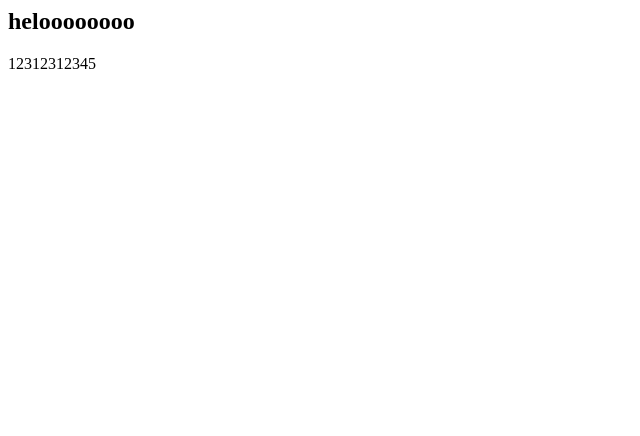
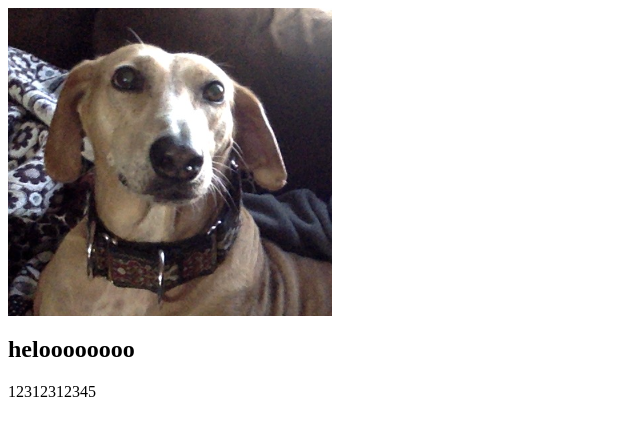
Before and after one commit to gitwidit/gitwidit.github.io, a plain HTML site: page index.html in a window 1280 px wide. Shown: the whole page, without its empty margins (0-640 px from the left). Drawn offline with Linux system fonts and the light colour scheme.

Commit message:
adds an image tag

```diff
--- a/index.html
+++ b/index.html
@@ -1,2 +1,3 @@
+<img src="salty.png">
 <h2>heloooooooo</h2>
 12312312345
```
